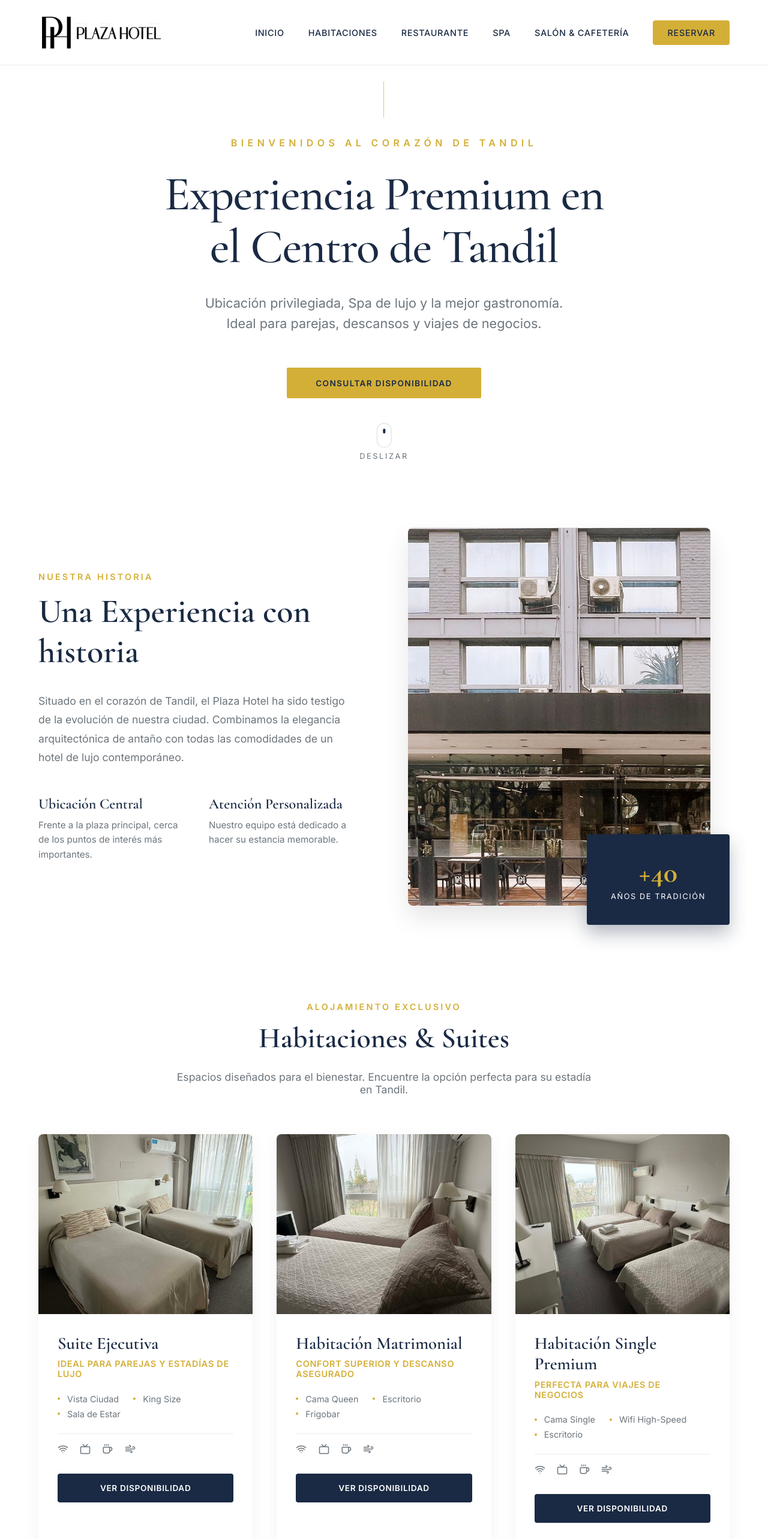
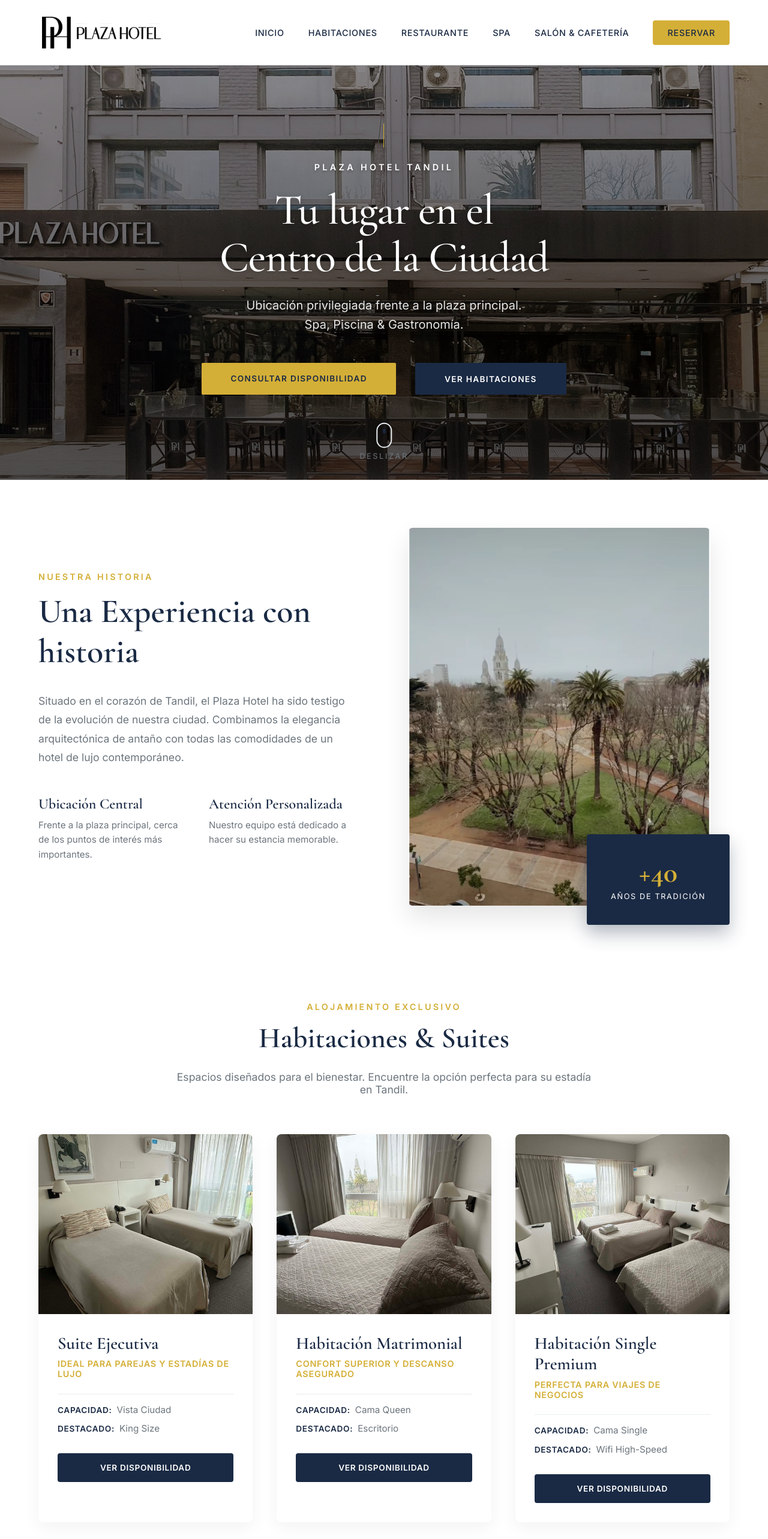
Before and after one commit to gusgarozzo/plazahoteltandil, a Next.js app: page / in a window 1280 px wide. Shown: the top 2566 px of the page at 60% size. Built offline with nearby package versions, Linux system fonts and the light colour scheme.

Commit message:
feat: improve visuals

```diff
--- a/src/components/Experience.tsx
+++ b/src/components/Experience.tsx
@@ -31,7 +31,7 @@ export default function Experience() {
         </div>
         <div className={styles.imageContent}>
           <div className={styles.imageWrapper}>
-            <img src="/lobby.png" alt="Plaza Hotel Lobby" />
+            <img src="/landscape.png" alt="Plaza Hotel Lobby" />
           </div>
           <div className={styles.experienceBox}>
             <span className={styles.years}>+40</span>
--- a/src/components/Hero.module.css
+++ b/src/components/Hero.module.css
@@ -6,7 +6,7 @@
   display: flex;
   align-items: center;
   color: var(--primary);
-  background-color: white;
+  background-color: #1a2a44; /* Fallback to dark primary color */
 }
 
 .background {
@@ -15,7 +15,7 @@
   left: 0;
   width: 100%;
   height: 100%;
-  z-index: -2;
+  z-index: 1; /* Positive z-index */
 }
 
 .background img {
@@ -24,6 +24,7 @@
   object-fit: cover;
 }
 
+/* Darker overlay for better text contrast */
 .overlay {
   position: absolute;
   top: 0;
@@ -32,19 +33,21 @@
   height: 100%;
   background: linear-gradient(
     to bottom,
-    rgba(255, 255, 255, 0.4) 0%,
-    rgba(255, 255, 255, 0.7) 100%
+    rgba(0, 0, 0, 0.4) 0%,
+    rgba(0, 0, 0, 0.7) 100%
   );
-  z-index: -1;
+  z-index: 2; /* Increased z-index */
+  pointer-events: none;
 }
 
 .heroContent {
   position: relative;
-  z-index: 10;
+  z-index: 3; /* Highest z-index */
+  padding-top: 4rem; /* Visual balance */
 }
 
 .textWrapper {
-  max-width: 800px;
+  max-width: 900px;
   width: 100%;
   display: flex;
   flex-direction: column;
@@ -61,38 +64,42 @@
   content: "";
   display: block;
   width: 1px;
-  height: 60px;
+  height: 40px;
   background: var(--secondary);
-  margin: 0 auto 2rem auto;
-  opacity: 0.7;
+  margin: 0 auto 1.5rem auto;
+  opacity: 1;
 }
 
 .subtitle {
   display: block;
-  font-size: 1rem;
-  letter-spacing: 0.4em;
+  font-size: 0.9rem;
+  letter-spacing: 0.3em;
   text-transform: uppercase;
-  color: var(--secondary);
-  margin-bottom: 2rem;
+  color: white; /* Better contrast against dark overlay */
+  margin-bottom: 1.5rem;
   font-weight: 600;
+  text-shadow: 0 2px 4px rgba(0, 0, 0, 0.3);
 }
 
 .hero h1 {
-  font-size: 5rem;
-  margin-bottom: 2rem;
-  color: var(--primary);
+  font-size: 4.5rem;
+  margin-bottom: 1.5rem;
+  color: white;
   font-family: var(--font-cormorant);
   font-weight: 500;
   letter-spacing: -0.02em;
   line-height: 1.1;
+  text-shadow: 0 2px 10px rgba(0, 0, 0, 0.3);
 }
 
 .hero p {
-  font-size: 1.35rem;
+  font-size: 1.25rem;
   line-height: 1.6;
-  margin-bottom: 3.5rem;
-  color: var(--text-muted);
-  max-width: 700px;
+  margin-bottom: 3rem;
+  color: rgba(255, 255, 255, 0.9);
+  max-width: 600px;
+  font-weight: 400;
+  text-shadow: 0 1px 3px rgba(0, 0, 0, 0.3);
 }
 
 .ctaWrapper {
@@ -122,8 +129,8 @@
 }
 
 .secondaryBtn {
-  background: transparent;
-  color: var(--primary) !important;
+  background: var(--primary);
+  color: white !important;
   padding: 1.1rem 3rem;
   border-radius: 2px;
   border: 1px solid var(--primary);
@@ -131,15 +138,14 @@
   text-transform: uppercase;
   letter-spacing: 0.1em;
   font-size: 0.85rem;
-  backdrop-filter: blur(5px);
   transition: all 0.4s ease;
 }
 
 .secondaryBtn:hover {
-  background: var(--primary);
-  color: white !important;
-  border-color: var(--primary);
+  background: var(--primary-light);
+  border-color: var(--primary-light);
   transform: translateY(-2px);
+  box-shadow: 0 10px 20px rgba(0, 0, 0, 0.2);
 }
 
 .scrollIndicator {
--- a/src/components/Hero.tsx
+++ b/src/components/Hero.tsx
@@ -19,25 +19,27 @@ export default function Hero() {
           transition={{ duration: 0.8 }}
           className={styles.textWrapper}
         >
-          <span className={styles.subtitle}>
-            Bienvenidos al Corazón de Tandil
-          </span>
+          <span className={styles.subtitle}>Plaza Hotel Tandil</span>
           <h1>
-            Experiencia Premium en <span className={styles.desktopBreak} /> el
-            Centro de Tandil
+            Tu lugar en el <span className={styles.desktopBreak} />
+            Centro de la Ciudad
           </h1>
           <p>
-            Ubicación privilegiada, Spa de lujo y la mejor gastronomía. <br />
-            Ideal para parejas, descansos y viajes de negocios.
+            Ubicación privilegiada frente a la plaza principal.
+            <br />
+            Spa, Piscina & Gastronomía.
           </p>
 
           <div className={styles.ctaWrapper}>
             <Link
-              href="https://wa.me/5492494600471?text=Hola,%20quisiera%20consultar%20disponibilidad%20en%20el%20Plaza%20Hotel%20Tandil"
+              href="https://wa.me/5492494600471?text=Hola,%20quisiera%20reservar%20en%20el%20Plaza%20Hotel%20Tandil"
               target="_blank"
               className={styles.primaryBtn}
             >
               Consultar Disponibilidad
+            </Link>
+            <Link href="/habitaciones" className={styles.secondaryBtn}>
+              Ver Habitaciones
             </Link>
           </div>
         </motion.div>
--- a/src/components/RoomsPreview.module.css
+++ b/src/components/RoomsPreview.module.css
@@ -79,39 +79,31 @@
   min-height: 2.4em; /* Ensure alignment */
 }
 
-.features {
-  display: flex;
-  flex-wrap: wrap;
-  gap: 0.5rem 1.5rem;
-  margin-bottom: 1.5rem;
-}
-
-.features li {
-  font-size: 0.9rem;
-  color: var(--text-muted);
-  position: relative;
-  padding-left: 1rem;
-}
-
-.features li::before {
-  content: "";
-  position: absolute;
-  left: 0;
-  top: 50%;
-  transform: translateY(-50%);
-  width: 4px;
-  height: 4px;
-  background: var(--secondary);
-  border-radius: 50%;
-}
-
+/* Consolidated amenities/features section */
 .amenities {
   display: flex;
-  gap: 1.2rem;
-  color: var(--text-muted);
+  flex-direction: column;
+  gap: 0.8rem;
   margin-bottom: 2rem;
   padding-top: 1rem;
   border-top: 1px solid var(--border);
+}
+
+.featureItem {
+  font-size: 0.95rem;
+  color: var(--text-muted);
+  display: flex;
+  align-items: baseline;
+  gap: 0.5rem;
+}
+
+.featureLabel {
+  font-weight: 600;
+  color: var(--primary);
+  font-size: 0.85rem;
+  text-transform: uppercase;
+  letter-spacing: 0.05em;
+  min-width: 90px;
 }
 
 .cardBtn {
--- a/src/components/RoomsPreview.tsx
+++ b/src/components/RoomsPreview.tsx
@@ -55,17 +55,25 @@ export default function RoomsPreview() {
               <div className={styles.content}>
                 <h3>{room.name}</h3>
                 <p className={styles.useCase}>{room.useCase}</p>
-                <ul className={styles.features}>
-                  {room.features.map((feature, idx) => (
-                    <li key={idx}>{feature}</li>
-                  ))}
-                </ul>
                 <div className={styles.amenities}>
+                  <div className={styles.featureItem}>
+                    <span className={styles.featureLabel}>Capacidad:</span>{" "}
+                    {room.features[0]}
+                  </div>
+                  <div className={styles.featureItem}>
+                    <span className={styles.featureLabel}>Destacado:</span>{" "}
+                    {room.features[1]}
+                  </div>
+                </div>
+                {/*
+                <div className={styles.amenitiesIcons}>
                   <Wifi size={18} />
                   <Tv size={18} />
                   <Coffee size={18} />
                   <Wind size={18} />
                 </div>
+                */}
+
                 <Link href="/habitaciones" className={styles.cardBtn}>
                   Ver Disponibilidad
                 </Link>
```
Also changed, not shown: public/landscape.png (added).
